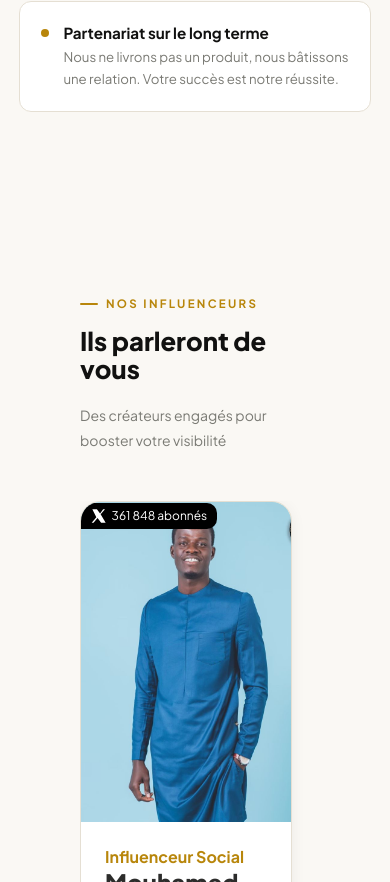
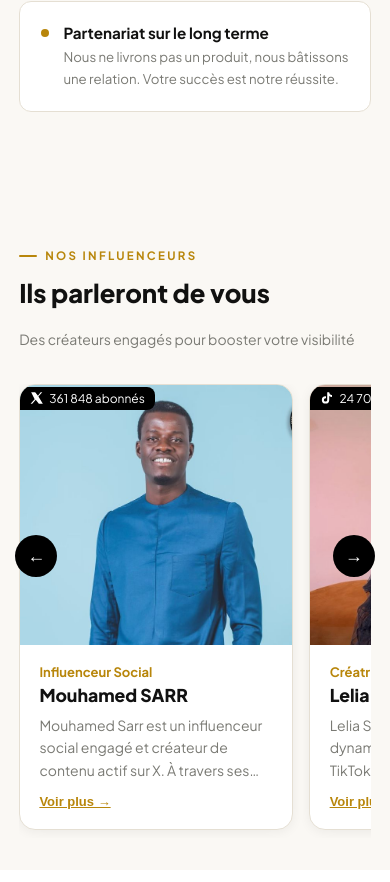
Before and after one commit to Ibnouthiam0110/Africodex_Digital_V1, a React (Vite) app: page / in a window 390 px wide. Shown: the part 2162-3044 px from the top of the page. Built offline with nearby package versions, Linux system fonts and the light colour scheme.

Commit message:
Ajouter influenceur

```diff
--- a/src/components/NosInfluenceurs.jsx
+++ b/src/components/NosInfluenceurs.jsx
@@ -1,4 +1,4 @@
-import { useState, useEffect, useRef } from "react";
+import { useState, useRef, useEffect } from "react";
 import SectionHeader from "./SectionHeader";
 import influenceurX from "../data/influenceurX.js";
 import Leliaphoto from "../data/Leliaphoto.js";
@@ -10,19 +10,17 @@ const INFLUENCEURS = [
     id: 1,
     nom: "Mouhamed SARR",
     role: "Influenceur Social",
-    description:
-      "Mouhamed Sarr est un influenceur social engagé et créateur de contenu actif sur X. À travers ses publications, il aborde des enjeux de société en suscitant la réflexion et le débat au sein de sa communauté. Par sa capacité à mobiliser, sensibiliser et fédérer autour de thématiques d’intérêt général, il contribue à amplifier la visibilité de causes et d’initiatives à portée publique et sociale.",
+    description: "Mouhamed Sarr est un influenceur social engagé et créateur de contenu actif sur X. À travers ses publications, il aborde des enjeux de société en suscitant la réflexion et le débat au sein de sa communauté. Par sa capacité à mobiliser, sensibiliser et fédérer autour de thématiques d'intérêt général, il contribue à amplifier la visibilité de causes et d'initiatives à portée publique et sociale.",
     reseau: "X",
     abonnes: "361 848 abonnés",
     photo: influenceurX,
-    photoPosition: "center -0%",
+    photoPosition: "center top ",
   },
   {
     id: 2,
     nom: "Lelia Sagna",
     role: "Créatrice de contenu",
-    description:
-      "Lelia Sagna est une influenceuse dynamique et inspirante, active sur TikTok et Snapchat. À travers ses contenus, elle partage avec authenticité des conseils beauté ainsi que des recommandations autour de l’entrepreneuriat.Entre esthétique et ambition, Lelia incarne une nouvelle génération de créatrices qui allient style, confiance en soi et esprit business, en accompagnant sa communauté vers une meilleure version d’elle-même, tant sur le plan personnel que professionnel.",
+    description: "Lelia Sagna est une influenceuse dynamique et inspirante, active sur TikTok et Snapchat. À travers ses contenus, elle partage avec authenticité des conseils beauté ainsi que des recommandations autour de l'entrepreneuriat. Entre esthétique et ambition, Lelia incarne une nouvelle génération de créatrices qui allient style, confiance en soi et esprit business.",
     reseau: "TikTok",
     abonnes: "24 700 abonnés",
     photo: Leliaphoto,
@@ -30,47 +28,88 @@ const INFLUENCEURS = [
   },
   {
     id: 3,
-    nom: "Fatou lebou Mbaye",
+    nom: "Fatou Lebou Mbaye",
     role: "Créatrice de Contenu",
-    description:
-      "Fatou Lebou Mbaye est une influenceuse beauté et maquilleuse professionnelle reconnue, à la tête de son propre salon. Son talent et son exigence lui valent une visibilité à l’échelle africaine, avec des nominations au Rwanda et à Ouagadougou.Créative, engagée et incontournable, elle est le choix idéal pour toute marque souhaitant s’imposer dans l’univers de la beauté.",
+    description: "Fatou Lebou Mbaye est une influenceuse beauté et maquilleuse professionnelle reconnue, à la tête de son propre salon. Son talent et son exigence lui valent une visibilité à l'échelle africaine, avec des nominations au Rwanda et à Ouagadougou. Créative, engagée et incontournable, elle est le choix idéal pour toute marque souhaitant s'imposer dans l'univers de la beauté.",
     reseau: "TikTok",
     abonnes: "49 900 abonnés",
     photo: Fatou,
-    photoPosition: "center -0%",
+    photoPosition: "center top",
   },
   {
     id: 4,
     nom: "Mme Aissatou Barry",
     role: "Créatrice de Contenu",
-    description:
-      "Mme Aissatou Barry est une créatrice de contenu culinaire reconnue pour l’authenticité de ses plats, sa bonne humeur et sa capacité naturelle à capter l’attention de son audience. À travers ses contenus, elle met en valeur une cuisine généreuse, accessible et chaleureuse, avec un univers visuel simple, engageant et proche du quotidien. Sa manière de présenter les recettes et d’intégrer les produits avec naturel en fait un profil particulièrement intéressant pour les marques souhaitant toucher leur public de façon crédible et humaine.",
+    description: "Mme Aissatou Barry est une créatrice de contenu culinaire reconnue pour l'authenticité de ses plats, sa bonne humeur et sa capacité naturelle à capter l'attention de son audience. Sa manière de présenter les recettes et d'intégrer les produits avec naturel en fait un profil particulièrement intéressant pour les marques souhaitant toucher leur public de façon crédible et humaine.",
     reseau: "TikTok",
     abonnes: "180 600 abonnés",
     photo: Aissatou,
-    photoPosition: "center -0%",
+    photoPosition: "center top",
   },
 ];
 
 const BadgeIcon = ({ reseau }) => {
-  if (reseau === "X") {
-    return (
-      <svg width="16" height="16" viewBox="0 0 24 24" fill="white">
+  if (reseau === "X") return (
+    <svg width="14" height="14" viewBox="0 0 24 24" fill="white">
       <path d="M18.244 2H21l-6.56 7.49L22 22h-6.828l-5.345-6.99L3.8 22H1l7.02-8.02L2 2h6.828l4.82 6.3L18.244 2z" />
     </svg>
   );
-  }
-  if (reseau === "TikTok") {
-    return (
-      <svg width="16" height="16" viewBox="0 0 24 24" fill="white">
+  if (reseau === "TikTok") return (
+    <svg width="14" height="14" viewBox="0 0 24 24" fill="white">
       <path d="M19.59 6.69a4.83 4.83 0 0 1-3.77-4.25V2h-3.45v13.67a2.89 2.89 0 0 1-2.88 2.5 2.89 2.89 0 0 1-2.89-2.89 2.89 2.89 0 0 1 2.89-2.89c.28 0 .54.04.79.1V9.01a6.33 6.33 0 0 0-.79-.05 6.34 6.34 0 0 0-6.34 6.34 6.34 6.34 0 0 0 6.34 6.34 6.34 6.34 0 0 0 6.33-6.34V8.69a8.17 8.17 0 0 0 4.78 1.52V6.76a4.85 4.85 0 0 1-1.01-.07z" />
     </svg>
   );
-  }
   return null;
 };
 
-const InfluenceurCard = ({ item }) => {
+const Modal = ({ item, onClose }) => {
+  useEffect(() => {
+    document.body.style.overflow = "hidden";
+    return () => { document.body.style.overflow = ""; };
+  }, []);
+
+  return (
+    <div
+      onClick={onClose}
+      style={{
+        position: "fixed", inset: 0, background: "rgba(0,0,0,0.55)",
+        zIndex: 1000, display: "flex", alignItems: "center",
+        justifyContent: "center", padding: "1rem",
+      }}
+    >
+      <div
+        onClick={(e) => e.stopPropagation()}
+        style={{
+          background: "#fff", borderRadius: "20px",
+          maxWidth: "500px", width: "100%",
+          padding: "2rem", position: "relative",
+          maxHeight: "85vh", overflowY: "auto",
+          boxShadow: "0 30px 80px rgba(0,0,0,0.2)",
+        }}
+      >
+        <button
+          onClick={onClose}
+          style={{
+            position: "absolute", top: "14px", right: "16px",
+            background: "none", border: "none", fontSize: "24px",
+            cursor: "pointer", color: "#999", lineHeight: 1,
+          }}
+        >×</button>
+        <div style={{ color: "#b8860b", fontWeight: 700, fontSize: "13px", marginBottom: "4px" }}>
+          {item.role}
+        </div>
+        <h3 style={{ fontSize: "1.4rem", fontWeight: 800, margin: "0 0 14px" }}>
+          {item.nom}
+        </h3>
+        <p style={{ color: "#555", lineHeight: "1.75", fontSize: "15px", margin: 0 }}>
+          {item.description}
+        </p>
+      </div>
+    </div>
+  );
+};
+
+const InfluenceurCard = ({ item, onVoirPlus, mobile }) => {
   const [hovered, setHovered] = useState(false);
 
   return (
@@ -80,76 +119,76 @@ const InfluenceurCard = ({ item }) => {
       style={{
         background: "#fff",
         border: `1px solid ${hovered ? "#f0d9a0" : "#e5dfd3"}`,
-        borderRadius: "20px",
+        borderRadius: "16px",
         overflow: "hidden",
-        transition: "0.3s",
-        transform: hovered ? "translateY(-8px)" : "translateY(0)",
-        boxShadow: hovered
-          ? "0 25px 60px rgba(0,0,0,0.12)"
-          : "0 3px 15px rgba(0,0,0,0.06)",
+        transition: "transform 0.3s, box-shadow 0.3s, border-color 0.3s",
+        transform: hovered ? "translateY(-6px)" : "translateY(0)",
+        boxShadow: hovered ? "0 20px 50px rgba(0,0,0,0.12)" : "0 2px 12px rgba(0,0,0,0.06)",
         display: "flex",
         flexDirection: "column",
         position: "relative",
+        height: "100%",
       }}
     >
-      {item.reseau && (
       <div
         style={{
-            position: "absolute",
-            top: "1px",
-            left: "0px",
-            background: "#000",
-            color: "#fff",
-            padding: "0.3rem 0.6rem", // 🔥 réduit
-            borderRadius: "0 10px 10px 0",
-            display: "flex",
-            alignItems: "center",
-            gap: "5px", // 🔥 réduit
-            fontSize: "0.75rem", // 🔥 texte plus petit
-            zIndex: 3,
+          position: "absolute", top: "2px", left: 0,
+          background: "#000", color: "#fff",
+          padding: "4px 10px", borderRadius: "0 8px 8px 0",
+          display: "flex", alignItems: "center", gap: "5px",
+          fontSize: "12px", zIndex: 3,
         }}
       >
         <BadgeIcon reseau={item.reseau} />
         <span>{item.abonnes}</span>
       </div>
-      )}
 
-      <div
-        style={{
-          height: "320px",
+      <div style={{
+        height: mobile ? "260px" : "300px",
         overflow: "hidden",
-          background: "linear-gradient(135deg, #fdf6e3 0%, #f0d9a0 100%)",
-        }}
-      >
+        background: "linear-gradient(135deg, #fdf6e3, #f0d9a0)",
+        flexShrink: 0,
+      }}>
         <img
           src={item.photo}
           alt={item.nom}
           style={{
-            width: "100%",
-            height: "100%",
+            width: "100%", height: "100%",
             objectFit: "cover",
             objectPosition: item.photoPosition,
           }}
         />
       </div>
 
-      <div style={{ padding: window.innerWidth < 768 ? "1.5rem" : "2.4rem" }}>
-        <div style={{ color: "#b8860b", fontWeight: 700 }}>
+      <div style={{ padding: mobile ? "1.2rem" : "1.4rem 1.6rem" }}>
+        <div style={{ color: "#b8860b", fontWeight: 700, fontSize: "13px", marginBottom: "4px" }}>
           {item.role}
         </div>
-        <h3 style={{ fontSize: "1.5rem", fontWeight: 800 }}>
+        <h3 style={{ fontSize: mobile ? "1.1rem" : "1.2rem", fontWeight: 800, margin: "0 0 8px", color: "#111" }}>
           {item.nom}
         </h3>
         <p
           style={{
-    color: "#7a7a74",
-    margin: "0 auto",      // centre
-    lineHeight: "1.6",     // lisibilité
-    padding: "0 10px",     // évite que ça touche les bords sur mobile
+            color: "#7a7a74", lineHeight: "1.6", fontSize: "14px",
+            margin: "0 0 8px",
+            display: "-webkit-box",
+            WebkitLineClamp: 3,
+            WebkitBoxOrient: "vertical",
+            overflow: "hidden",
           }}
         >
           {item.description}
         </p>
+        <button
+          onClick={() => onVoirPlus(item)}
+          style={{
+            background: "none", border: "none",
+            color: "#b8860b", fontSize: "13px", fontWeight: 700,
+            cursor: "pointer", padding: 0, textDecoration: "underline",
+          }}
+        >
+          Voir plus →
+        </button>
       </div>
     </div>
   );
@@ -157,93 +196,119 @@ const InfluenceurCard = ({ item }) => {
 
 export default function Influenceurs() {
   const scrollRef = useRef();
+  const [mobile, setMobile] = useState(false);
+  const [currentIndex, setCurrentIndex] = useState(0);
+  const [modalItem, setModalItem] = useState(null);
+
+  // ✅ Réactif au resize — détecte mobile correctement
+  useEffect(() => {
+    const check = () => setMobile(window.innerWidth < 768);
+    check();
+    window.addEventListener("resize", check);
+    return () => window.removeEventListener("resize", check);
+  }, []);
+
+const scrollTo = (index) => {
+  if (!scrollRef.current) return;
+  const el = scrollRef.current;
+  const cardWidth = el.offsetWidth * 0.78 + 16;
+  el.scrollTo({ left: cardWidth * index, behavior: "smooth" });
+};
 
   const scroll = (direction) => {
-    const scrollAmount = 350;
-    scrollRef.current.scrollBy({
-      left: direction === "left" ? -scrollAmount : scrollAmount,
+    if (mobile) {
+      const total = INFLUENCEURS.length;
+      let next;
+      if (direction === "right") {
+        next = currentIndex >= total - 1 ? 0 : currentIndex + 1;
+      } else {
+        next = currentIndex <= 0 ? total - 1 : currentIndex - 1;
+      }
+      setCurrentIndex(next);
+      scrollTo(next);
+    } else {
+      scrollRef.current?.scrollBy({
+        left: direction === "left" ? -300 : 300,
         behavior: "smooth",
       });
+    }
   };
 
   return (
-    <section style={{ padding: "7rem 5rem", background: "#faf8f4" }}>
+  <section style={{
+  padding: mobile ? "4rem 1.2rem 2rem" : "7rem 5rem 3rem",  // ← réduit le padding-bottom
+  background: "#faf8f4",
+}}>
       <SectionHeader
         label="Nos Influenceurs"
         title="Ils parleront de vous"
         subtitle="Des créateurs engagés pour booster votre visibilité"
       />
 
-      <div style={{ position: "relative", marginTop: "3rem" }}>
-        {/* bouton gauche */}
+      <div style={{ position: "relative", marginTop: "2rem" }}>
+        {/* Bouton gauche */}
         <button
           onClick={() => scroll("left")}
           style={{
             position: "absolute",
-            left: "-10px",
-            top: "50%",
+            left: mobile ? "-4px" : "-20px",
+            top: "38%",
             transform: "translateY(-50%)",
             zIndex: 5,
-            background: "#000",
-            color: "#fff",
-            borderRadius: "50%",
-            width: "40px",
-            height: "40px",
-            cursor: "pointer",
+            background: "#000", color: "#fff", border: "none",
+            borderRadius: "50%", width: "42px", height: "42px",
+            cursor: "pointer", fontSize: "18px",
+            display: "flex", alignItems: "center", justifyContent: "center",
           }}
-        >
-          ←
-        </button>
+        >←</button>
 
-        {/* scroll horizontal */}
+       {/* Conteneur scroll */}
 <div
   ref={scrollRef}
   style={{
     display: "flex",
-            gap: "2.2rem",
+    gap: "1rem",
     overflowX: "auto",
-            scrollBehavior: "smooth",
-            scrollSnapType: "x mandatory", // 🔥 clé mobile
-            paddingBottom: "10px",
+    scrollSnapType: "x mandatory",
+    scrollbarWidth: "none",
+    msOverflowStyle: "none",
+    paddingBottom: "8px",
   }}
 >
   {INFLUENCEURS.map((item) => (
     <div
       key={item.id}
       style={{
-             minWidth: window.innerWidth < 768 ? "92%" : "320px",
-                scrollSnapAlign: "start", // 🔥 aligne au début
-
-
+        flex: mobile ? "0 0 78%" : "0 0 calc(25% - 0.75rem)",
+        minWidth: mobile ? "78%" : "220px",
+        scrollSnapAlign: "start",
       }}
-
     >
-
-              <InfluenceurCard item={item} />
+      <InfluenceurCard item={item} onVoirPlus={setModalItem} mobile={mobile} />
     </div>
   ))}
 </div>
 
-        {/* bouton droite */}
+        {/* Bouton droite */}
         <button
           onClick={() => scroll("right")}
           style={{
             position: "absolute",
-            right: "-10px",
-            top: "50%",
+            right: mobile ? "-4px" : "-20px",
+            top: "38%",
             transform: "translateY(-50%)",
             zIndex: 5,
-            background: "#000",
-            color: "#fff",
-            borderRadius: "50%",
-            width: "40px",
-            height: "40px",
-            cursor: "pointer",
+            background: "#000", color: "#fff", border: "none",
+            borderRadius: "50%", width: "42px", height: "42px",
+            cursor: "pointer", fontSize: "18px",
+            display: "flex", alignItems: "center", justifyContent: "center",
           }}
-        >
-          →
-        </button>
+        >→</button>
       </div>
+
+      {modalItem && (
+        <Modal item={modalItem} onClose={() => setModalItem(null)} />
+      )}
     </section>
   );
 }
```
Lines whose indentation alone changed are shown as unchanged.
